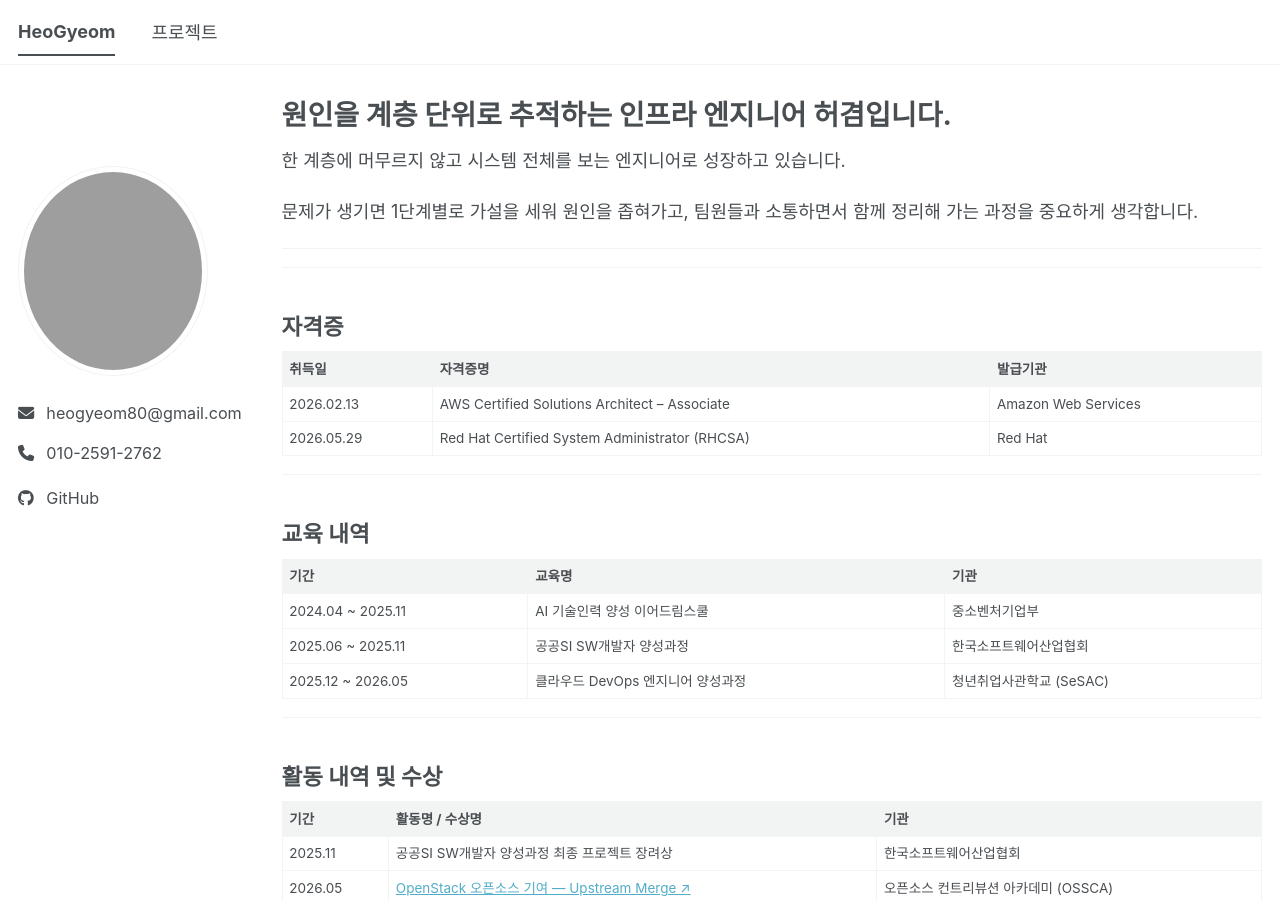
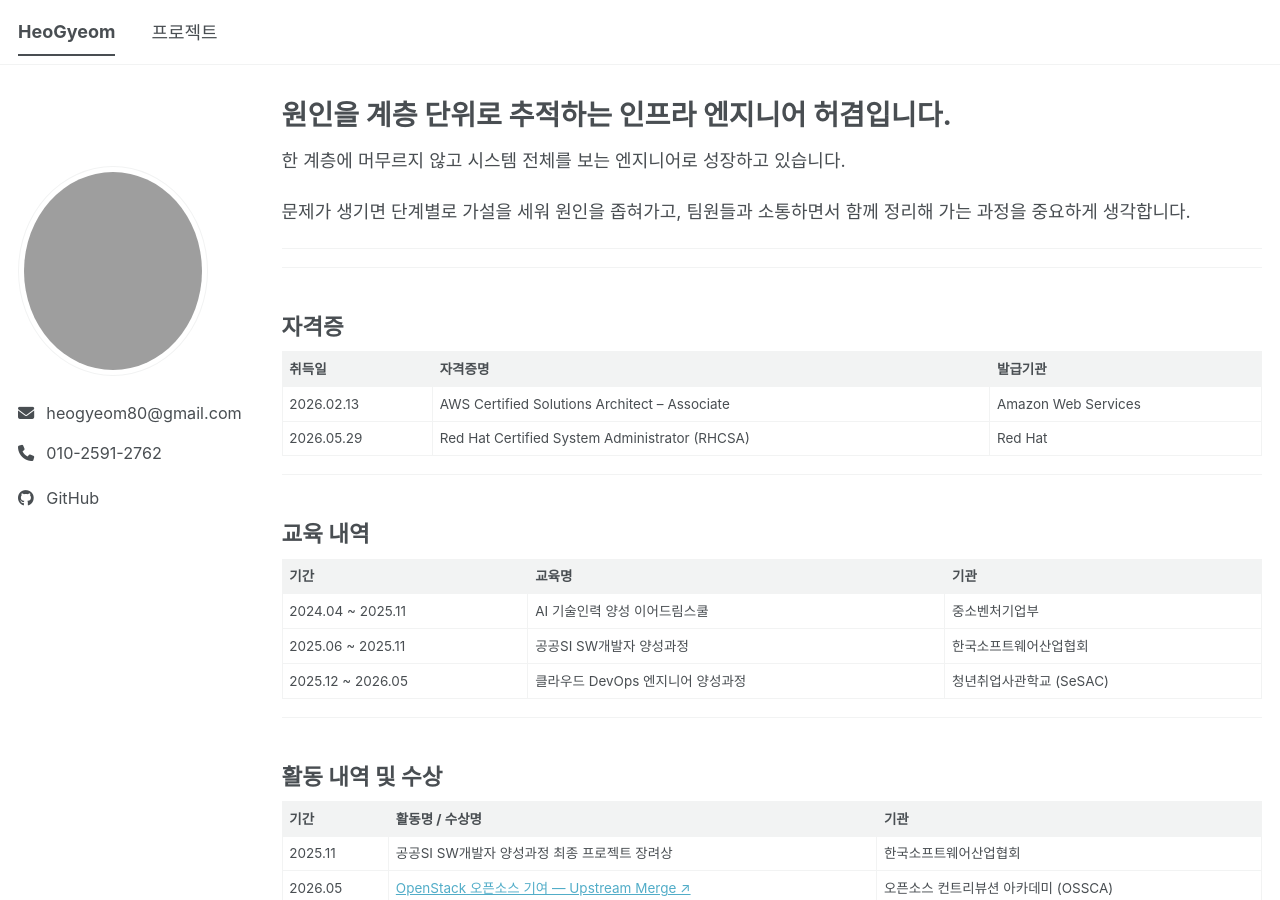
Before and after one commit to Heo-Gyeom/Heo-Gyeom.github.io, a Jekyll site: the page built from _pages/about.md, in a window 1280 px wide and 900 px high. Built offline with Jekyll 4.4.1, drawn with Linux system fonts in a browser that asks for light colours; a script bundle is joined from its source files by our own code; library files that are not in the unit come from our copies.

Commit message:
about·portfolio 수정, 이미지 추가
Co-Authored-By: Claude Sonnet 4.6 <noreply@anthropic.com>

```diff
--- a/_pages/about.md
+++ b/_pages/about.md
@@ -10,7 +10,7 @@ redirect_from:
 
 한 계층에 머무르지 않고 시스템 전체를 보는 엔지니어로 성장하고 있습니다.
 
-문제가 생기면 1단계별로 가설을 세워 원인을 좁혀가고,
+문제가 생기면 단계별로 가설을 세워 원인을 좁혀가고,
 팀원들과 소통하면서 함께 정리해 가는 과정을 중요하게 생각합니다.
 
 ---
```
Also changed, not shown: _pages/portfolio.html (+17 -2 lines), 1 other file.
